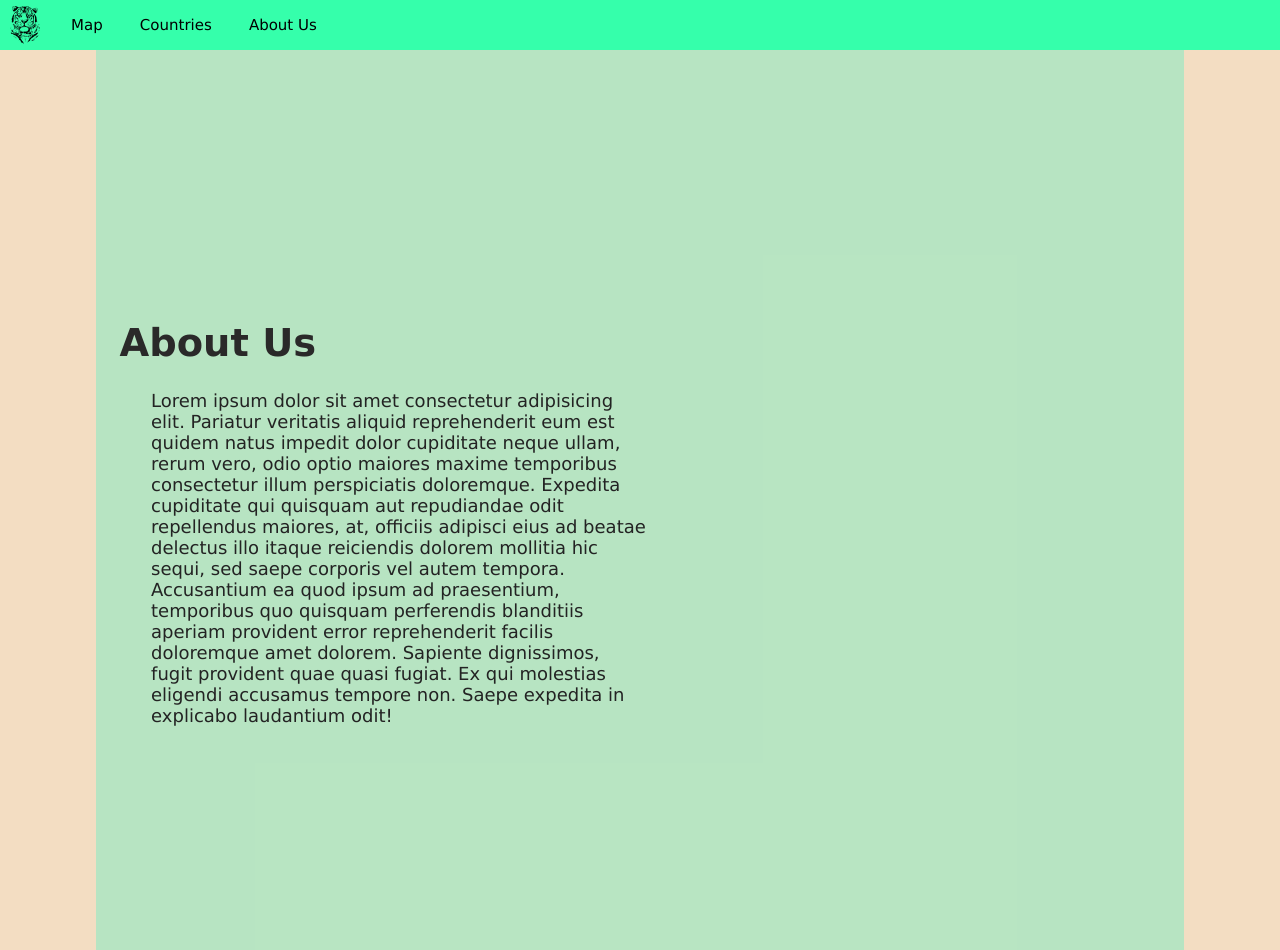
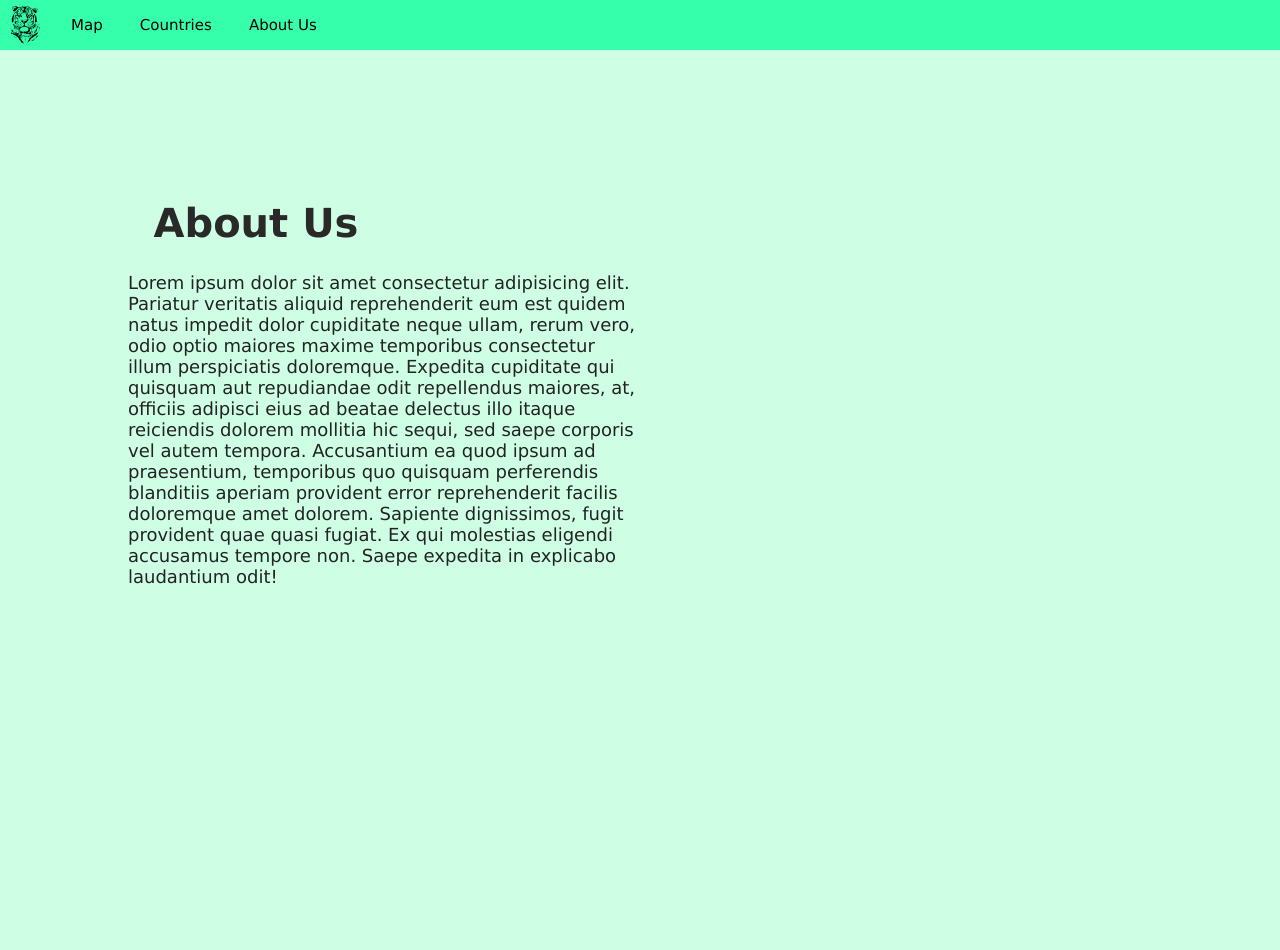
Before and after one commit to poyrazbahcivan/World-Data, a plain HTML site: page about.html in a window 1280 px wide. Drawn offline with Linux system fonts and the light colour scheme.

Commit message:
Update style.css

```diff
--- a/style.css
+++ b/style.css
@@ -59,40 +59,51 @@ g:hover path{
 .gnl{
     width: 100%;
     min-height: 100vh;
-    background-color: rgb(243, 221, 194);
+    background-color: rgb(206, 255, 229);
 }
 
 
 
 .orta {
-    width: 85%;
+    width: 80%;
     min-height: 100vh;
     display: block;
     margin: auto;
     padding-top: 100px;
-    background-color: #a8e7c2c8;
 }
 
 .content {
-    position: absolute;
-    float: none;
-    width: 43%;
-    top: 40%;
+    float: left;
+    width: 50%;
+    top: 30%;
 }
 
 .content .title {
-    width: 40%;
-    height: 70px;
-    text-align: right;
-    font-size: larger;
+    width: 50%;
+    margin-top: 50px;
+    text-align: center;
+    font-size: 20px ;
     color: rgb(42, 41, 41);
     font-family: 'Segoe UI', Tahoma, Geneva, Verdana, sans-serif;
 }
 
 .content .about {
+    margin-top: 5%;
     color: rgb(35, 35, 35);
     font-family: 'Segoe UI', Tahoma, Geneva, Verdana, sans-serif;
     font-size: 18px;
+    float: left;
+    width: 100%;
+}
+
+.orta .image{
     float: right;
-    width: 90%;
+    width: 45%;
+    top: 30%;
 }
+
+.orta .image img{
+    margin-top: 10%;
+    width: 100%;
+    height: auto;
+}
```
